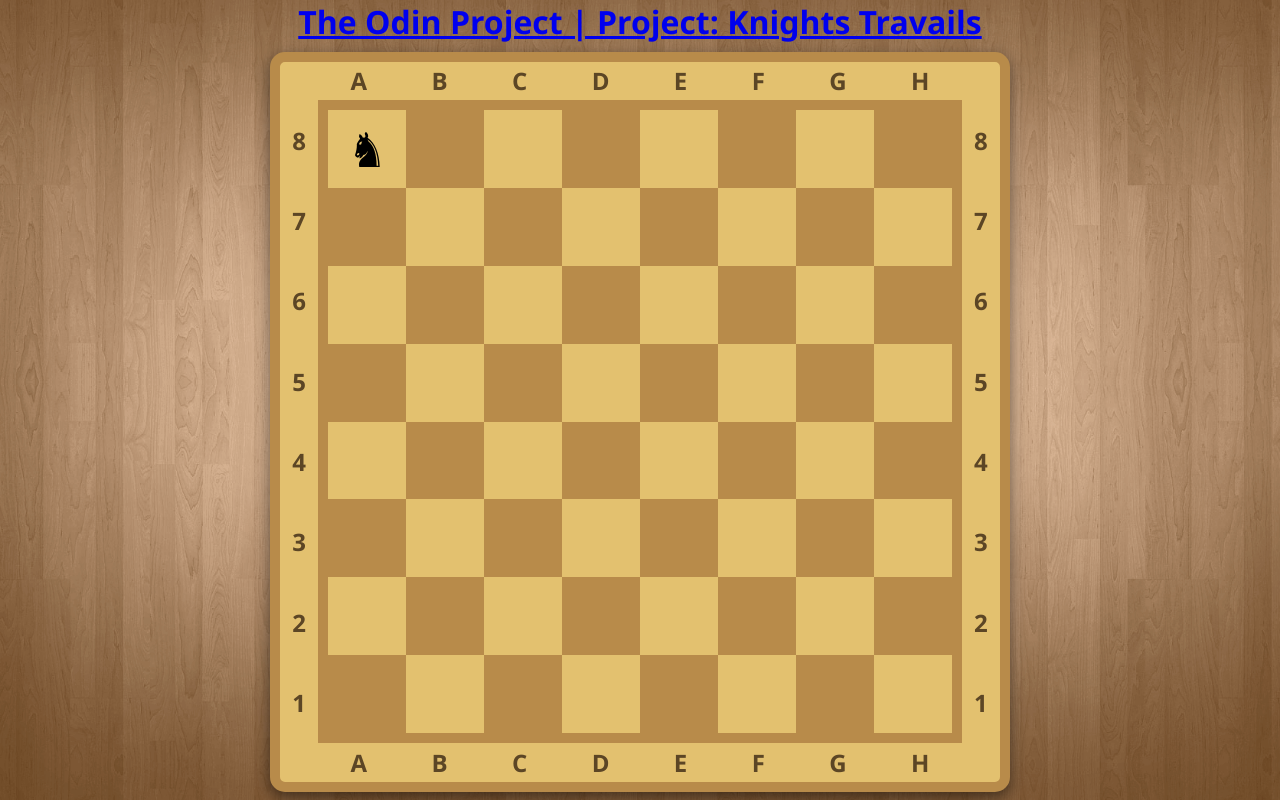
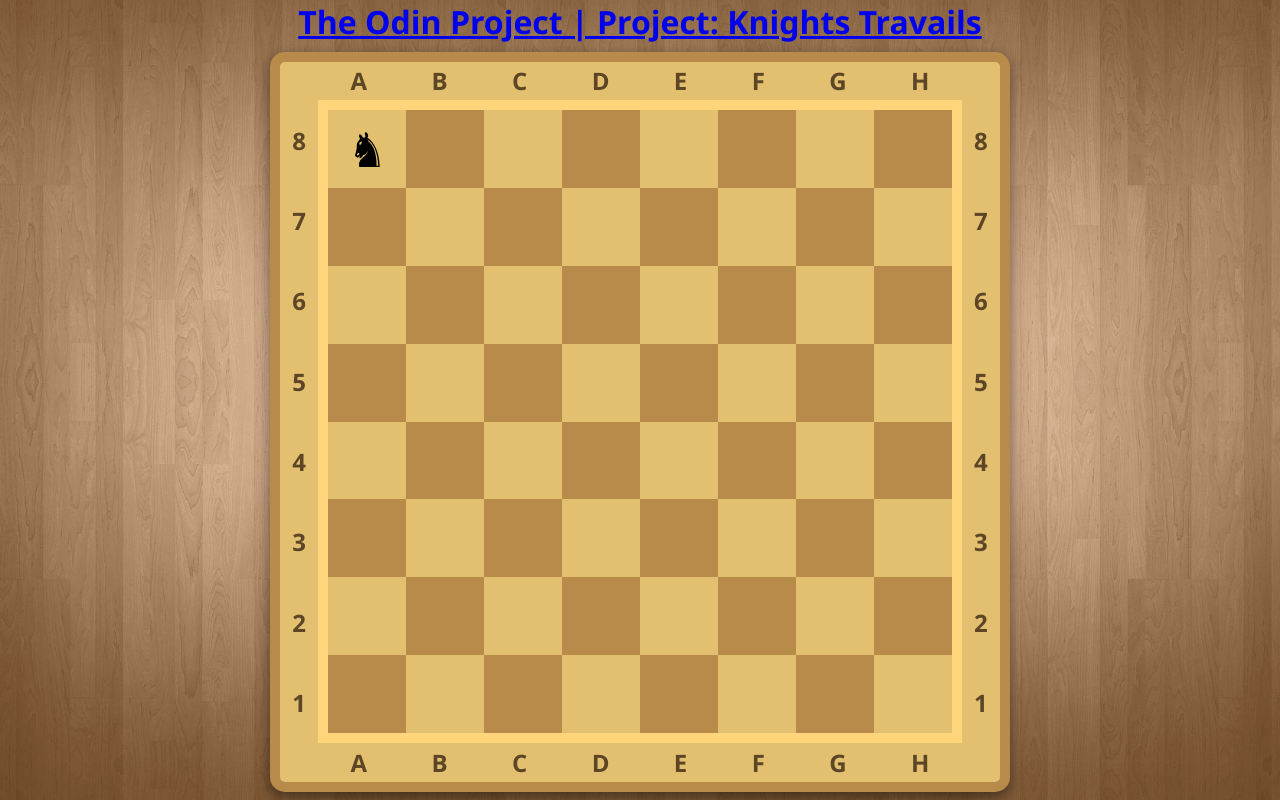
Before and after one commit to CyprianESPI/odin-knights-travails, a website built with webpack: page src/index.html in a window 1280 px wide. Built offline with nearby package versions, Linux system fonts and the light colour scheme.

Commit message:
Style: make board pop

```diff
--- a/src/styles.css
+++ b/src/styles.css
@@ -1,6 +1,7 @@
 :root {
     --clr-dark: rgb(184, 139, 74);
-    --clr-light: rgb(227, 193, 111);
+    --clr-light: rgb(227, 192, 111);
+    --clr-lighter: #FFD57C;
 }
 
 * {
@@ -40,7 +41,8 @@ body {
 }
 
 main {
-    border: 10px solid var(--clr-dark);
+    border: 10px solid var(--clr-lighter);
+    /*var(--clr-dark);*/
 }
 
 h2 {
```
